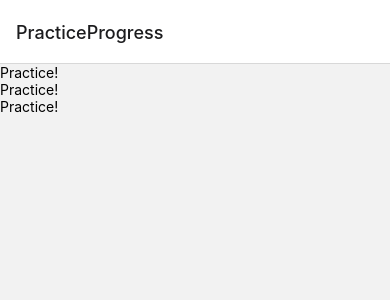
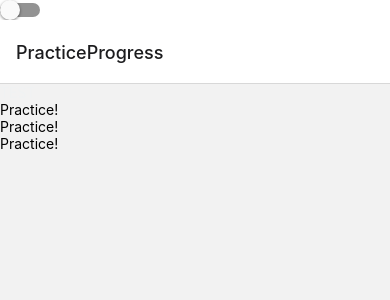
Before and after one commit to KlemenCsharp/PracticeProgress, a React Native app: screen /PracticeProgress in a window 390 px wide. Shown: the top 300 px of the page. Built offline with nearby package versions, Linux system fonts and the light colour scheme.

Commit message:
#1 - Added theme context for styling

```diff
--- a/App.tsx
+++ b/App.tsx
@@ -1,19 +1,26 @@
 import {NavigationContainer} from "@react-navigation/native";
-import { createNativeStackNavigator } from "@react-navigation/native-stack";
+import {createNativeStackNavigator} from "@react-navigation/native-stack";
 import {StatusBar} from "expo-status-bar";
 import HomeScreen from "./screens/HomeScreen";
+import {createContext, useState} from "react";
+import {darkTheme, theme} from "./theme";
+import {Switch} from "react-native";
 
 const Stack = createNativeStackNavigator();
 
+export const ThemeContext = createContext(theme);
+
 export default function App() {
+    const [darkMode, setDarkMode] = useState(false);
   return (
-    <>
+    <ThemeContext.Provider value={darkMode ? darkTheme : theme}>
       <StatusBar style="dark" />
+        <Switch value={darkMode} onValueChange={setDarkMode} />
       <NavigationContainer>
           <Stack.Navigator>
               <Stack.Screen name="PracticeProgress" component={HomeScreen} />
           </Stack.Navigator>
       </NavigationContainer>
-    </>
+    </ThemeContext.Provider>
   );
 }
--- a/components/PracticeList.tsx
+++ b/components/PracticeList.tsx
@@ -1,4 +1,4 @@
-import {View, Text, FlatList} from "react-native";
+import {FlatList, View} from "react-native";
 import Practice from "./Practice";
 import practice from "./Practice";
 
--- a/screens/HomeScreen.tsx
+++ b/screens/HomeScreen.tsx
@@ -1,9 +1,13 @@
-import {View} from "react-native";
+import {View, Text, StyleSheet} from "react-native";
 import PracticeList from "../components/PracticeList";
+import {useContext} from "react";
+import {ThemeContext} from "../App";
 
 function HomeScreen() {
+    const theme = useContext(ThemeContext);
     return (
         <View>
+            <Text style={{color: theme.colors.background}}>TEST</Text>
             <PracticeList />
         </View>
         )
--- a/theme.ts
+++ b/theme.ts
@@ -31,6 +31,11 @@ export const theme = {
             fontFamily: 'Roboto',
             fontSize: 16,
         },
+    },
+    breakpoints: {
+        smallPhone: 0,
+        phone: 321,
+        tablet: 768
     }
 }
 
```
